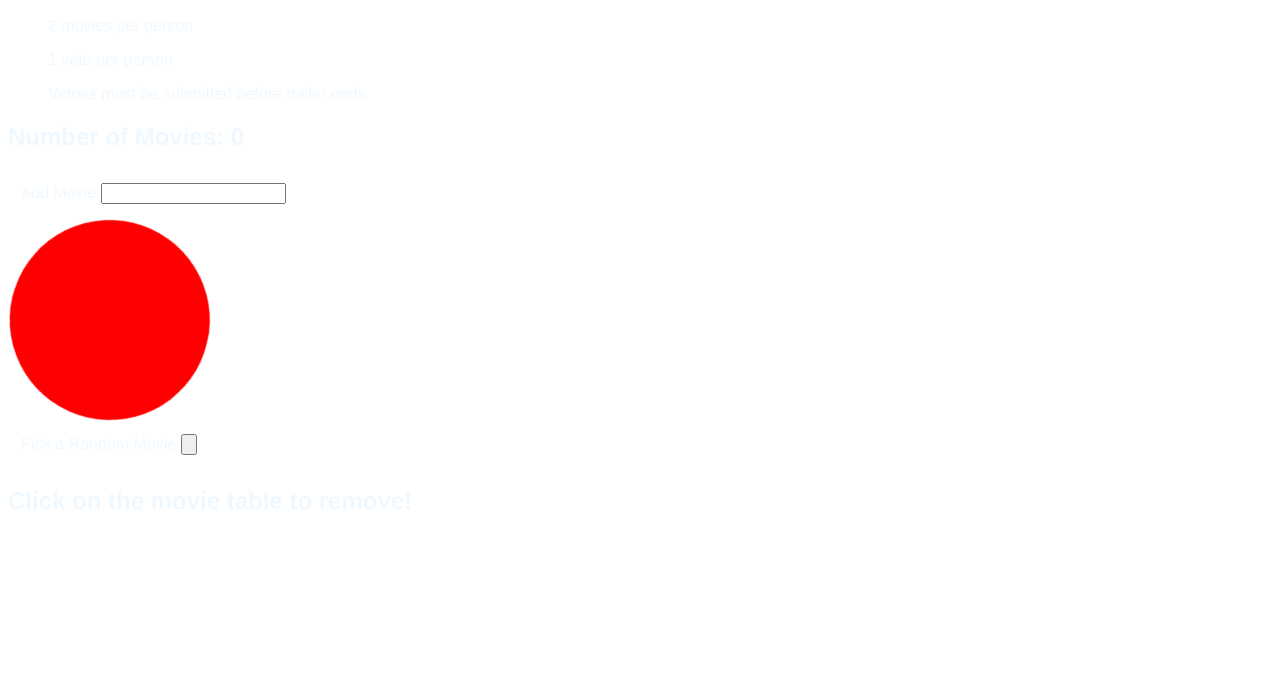
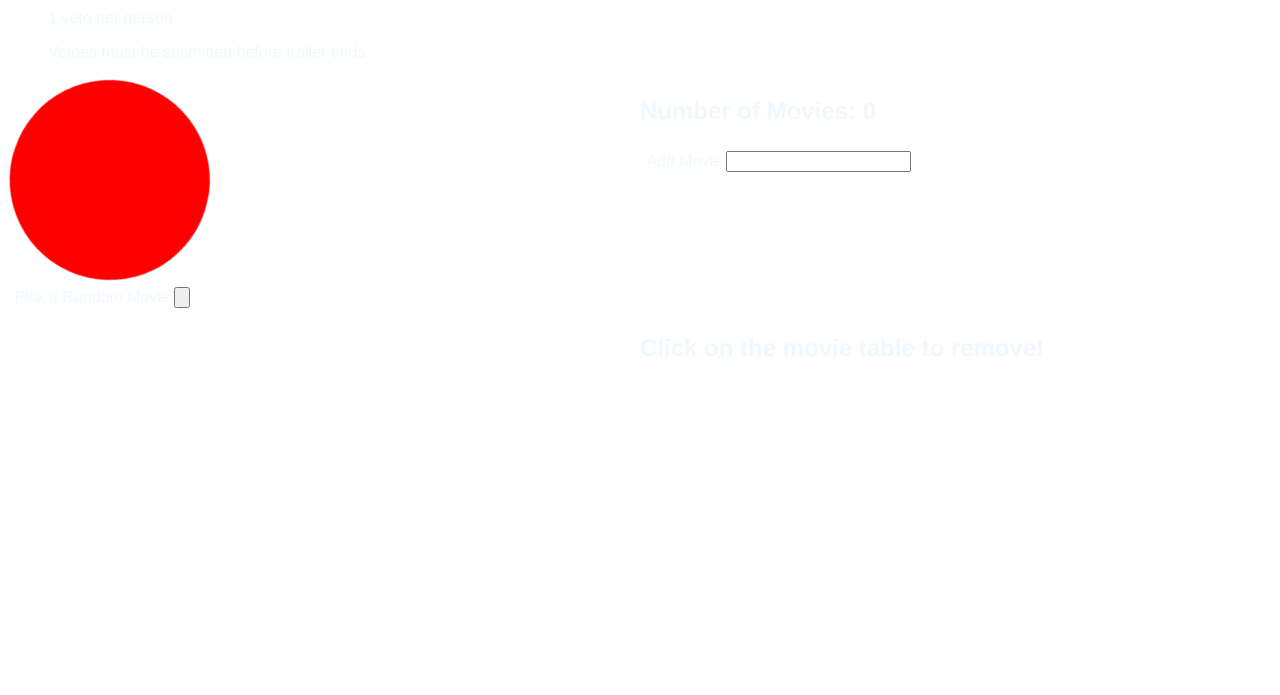
Before and after one commit to jkaffenb/movie-wheel, a plain HTML site: page index.html in a window 1280 px wide. Shown: the part 105-800 px from the top of the page. Drawn offline with Linux system fonts and the light colour scheme.

Commit message:
Update style.css

```diff
--- a/style.css
+++ b/style.css
@@ -1,11 +1,47 @@
 h1 {
-  background-color: red;
   text-align: center;
-  display: inline-block;
+  /* display: inline-block; */
 }
 
 form {
   padding: 1%;
+}
+
+#darules {
+  width: 10em;
+  float: left;
+}
+
+.rules-add-container {
+  width: 100%;
+  flex-direction: row;
+}
+
+.rules-container {
+  left: 0px;
+  width: 50%;
+}
+
+.add-container {
+  position: absolute;
+  right: 0px;
+  width: 50%;
+}
+
+.wheel-table-parent {
+  flex-direction: row;
+  width: 100%;
+}
+
+.wheel-container {
+  left: 0px;
+  width: 50%;
+}
+
+.table-container {
+  right: 0px;
+  position: absolute;
+  width: 50%;
 }
 
 #table {
```
